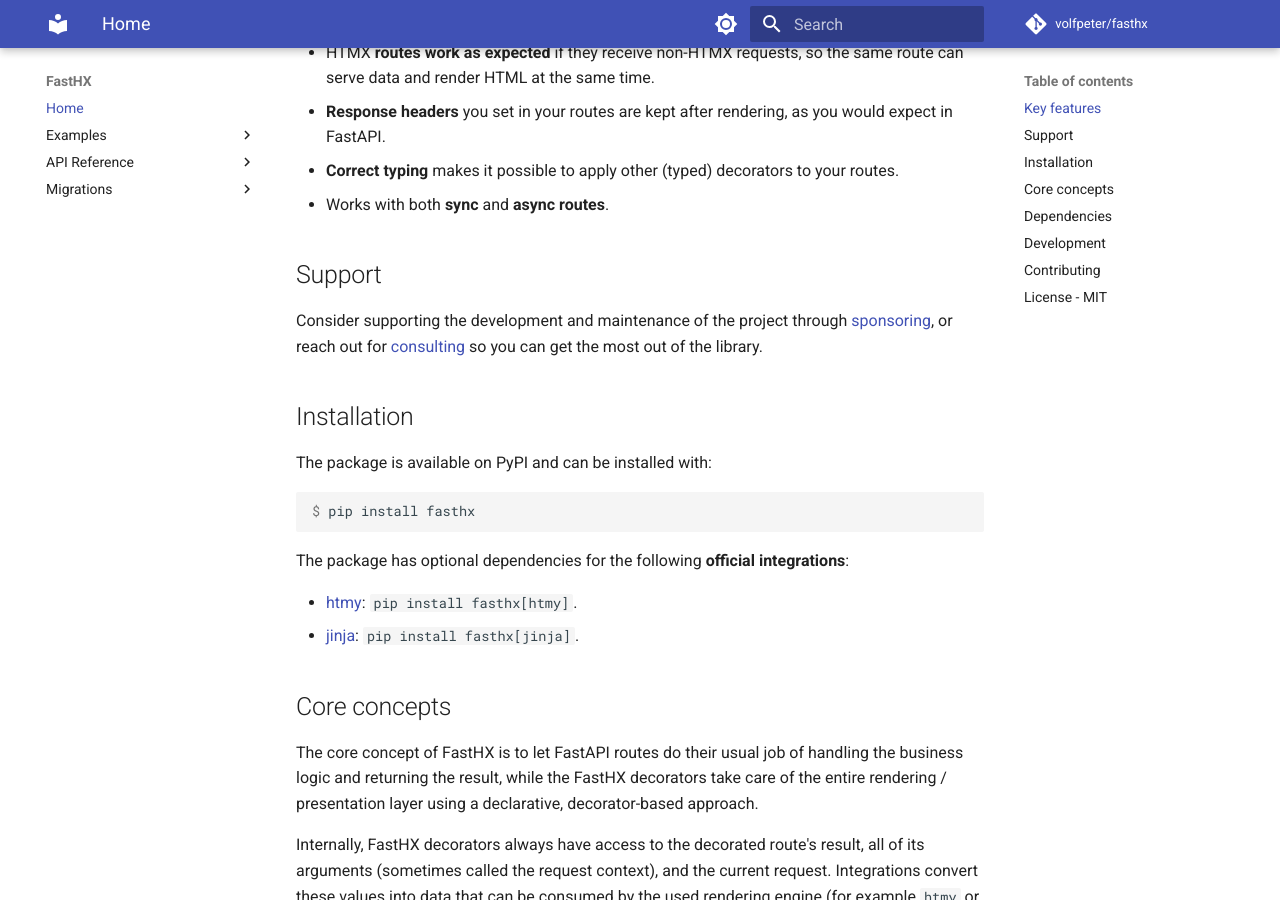
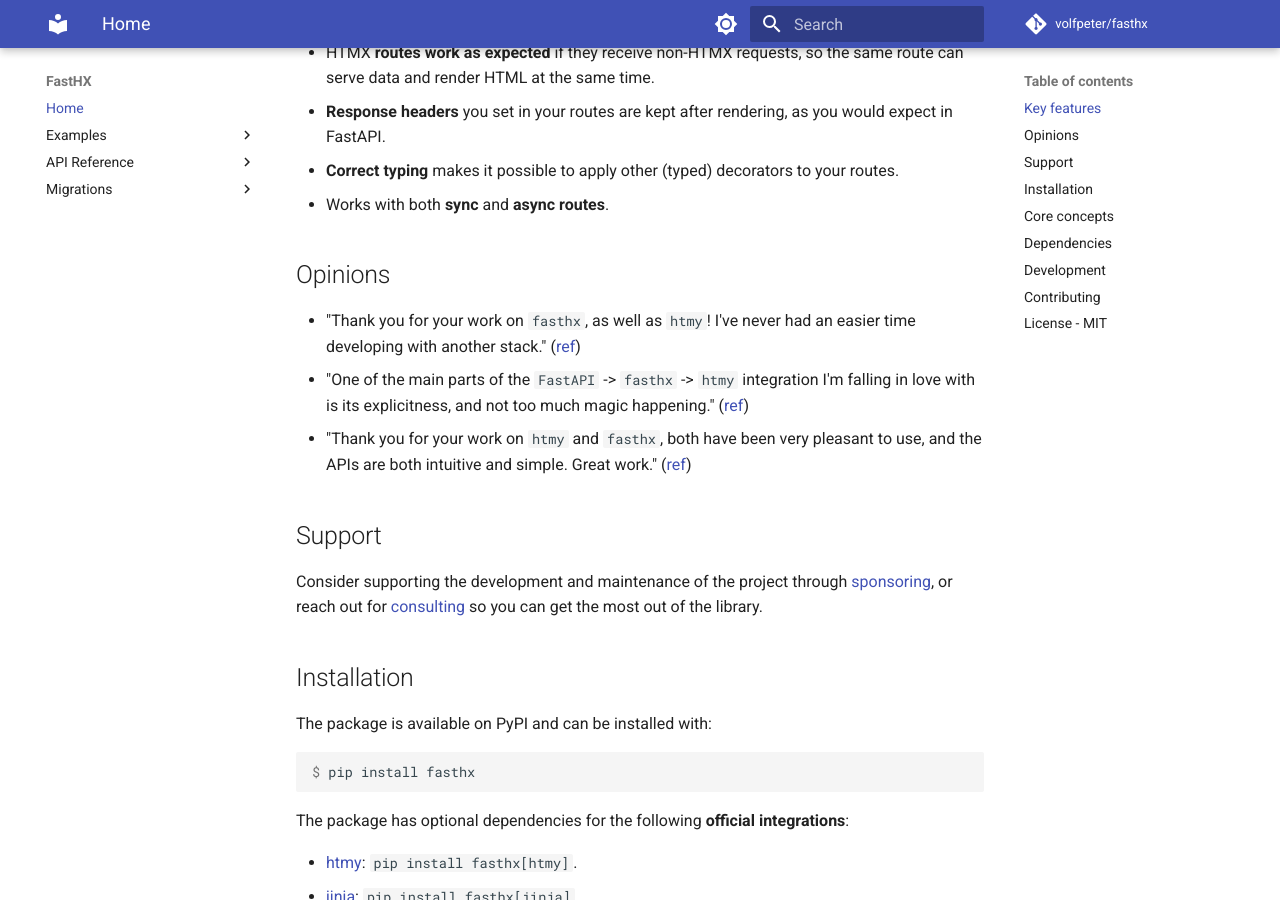
Before and after one commit to volfpeter/fasthx, an MkDocs documentation site: the page built from docs/index.md, in a window 1280 px wide and 900 px high, scrolled down 585 px. Built offline with MkDocs 1.6.1 and Material for MkDocs 9.7.7, drawn with Linux system fonts in a browser that asks for light colours; comment, search, counter and statistics services are not loaded.

Commit message:
docs: add Opinions section

```diff
--- a/docs/index.md
+++ b/docs/index.md
@@ -21,6 +21,12 @@
 - **Response headers** you set in your routes are kept after rendering, as you would expect in FastAPI.
 - **Correct typing** makes it possible to apply other (typed) decorators to your routes.
 - Works with both **sync** and **async routes**.
+
+## Opinions
+
+- "Thank you for your work on `fasthx`, as well as `htmy`! I've never had an easier time developing with another stack." ([ref](https://github.com/volfpeter/fasthx/discussions/77))
+- "One of the main parts of the `FastAPI` -> `fasthx` -> `htmy` integration I'm falling in love with is its explicitness, and not too much magic happening." ([ref](https://github.com/volfpeter/fasthx/issues/54))
+- "Thank you for your work on `htmy` and `fasthx`, both have been very pleasant to use, and the APIs are both intuitive and simple. Great work." ([ref](https://github.com/volfpeter/fasthx/issues/54))
 
 ## Support
 
```
Also changed, not shown: README.md (+6 -0 lines).
